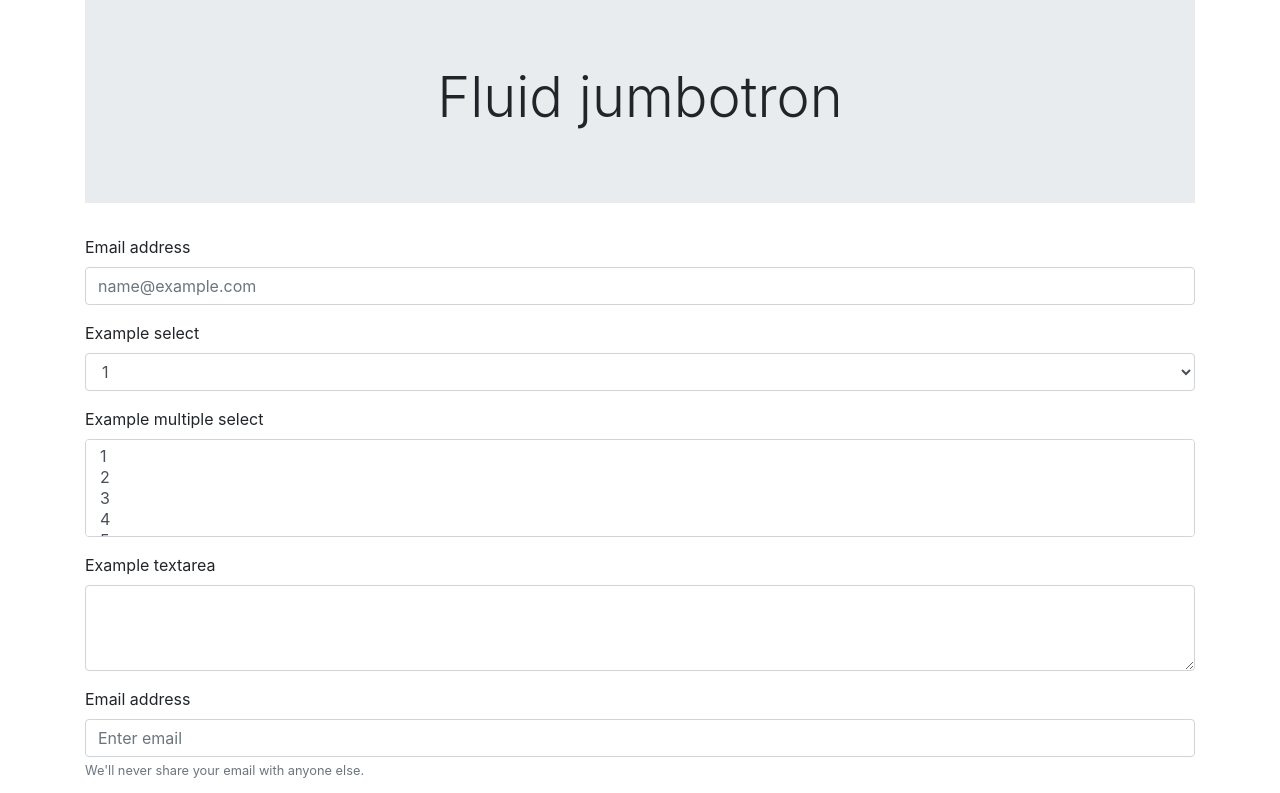
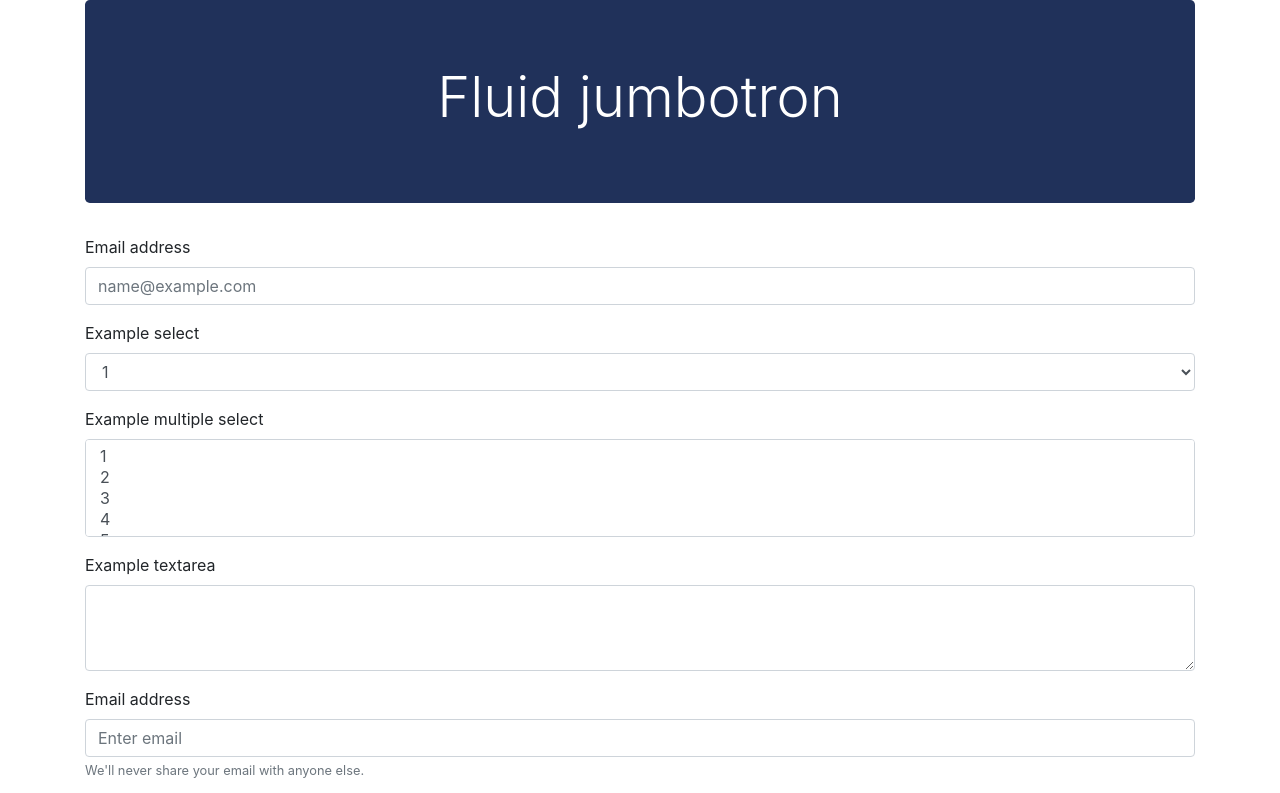
Before and after one commit to bajwals/NYT-Search, a plain HTML site: page index.html in a window 1280 px wide. Shown: the top 793 px of the page. Drawn offline with nearby package versions, Linux system fonts and the light colour scheme.

Commit message:
fixed jumbotron header

```diff
--- a/index.html
+++ b/index.html
@@ -14,7 +14,7 @@
 
 <body>
     <div class="container">
-        <div class="jumbotron jumbotron-fluid">
+        <div class="jumbotron" style="background-color: #20315A ; color: white;">
             <div class="container">
                 <h1 class="display-4 text-center">Fluid jumbotron</h1>
 
```
